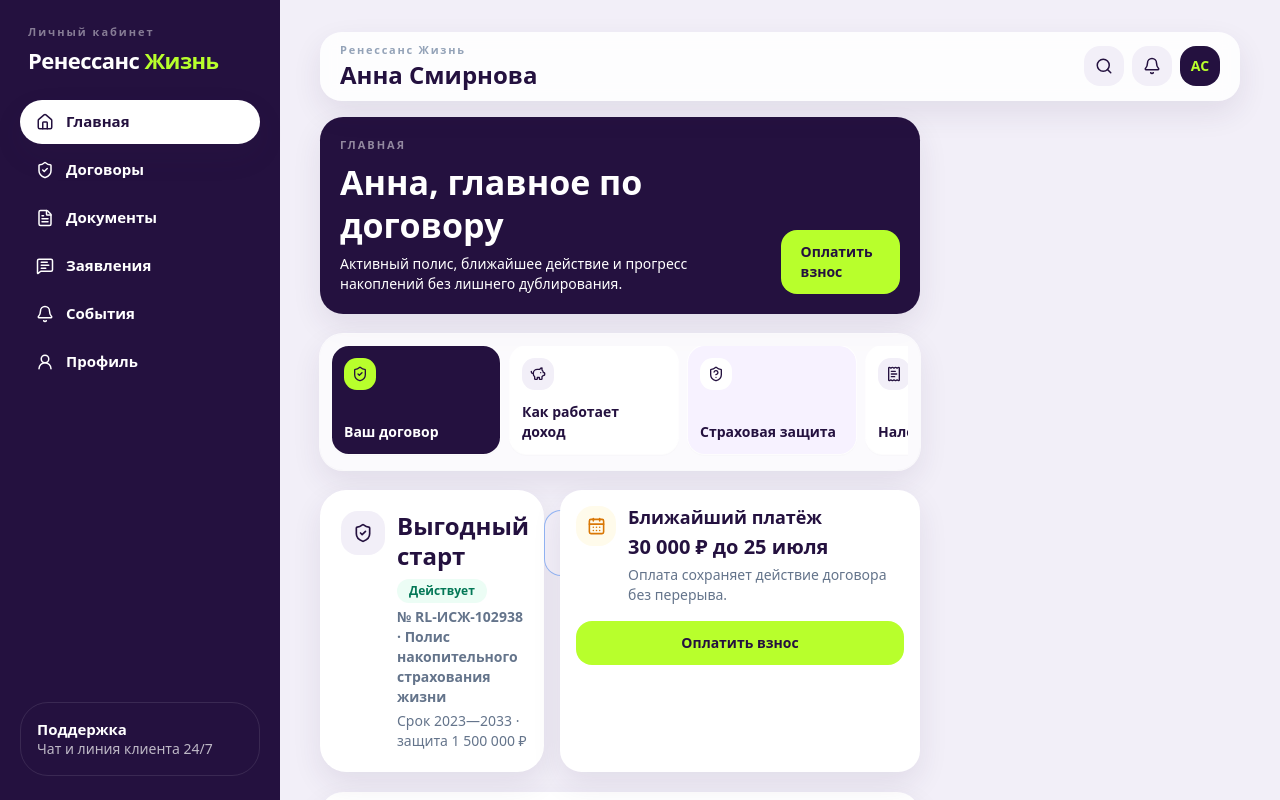
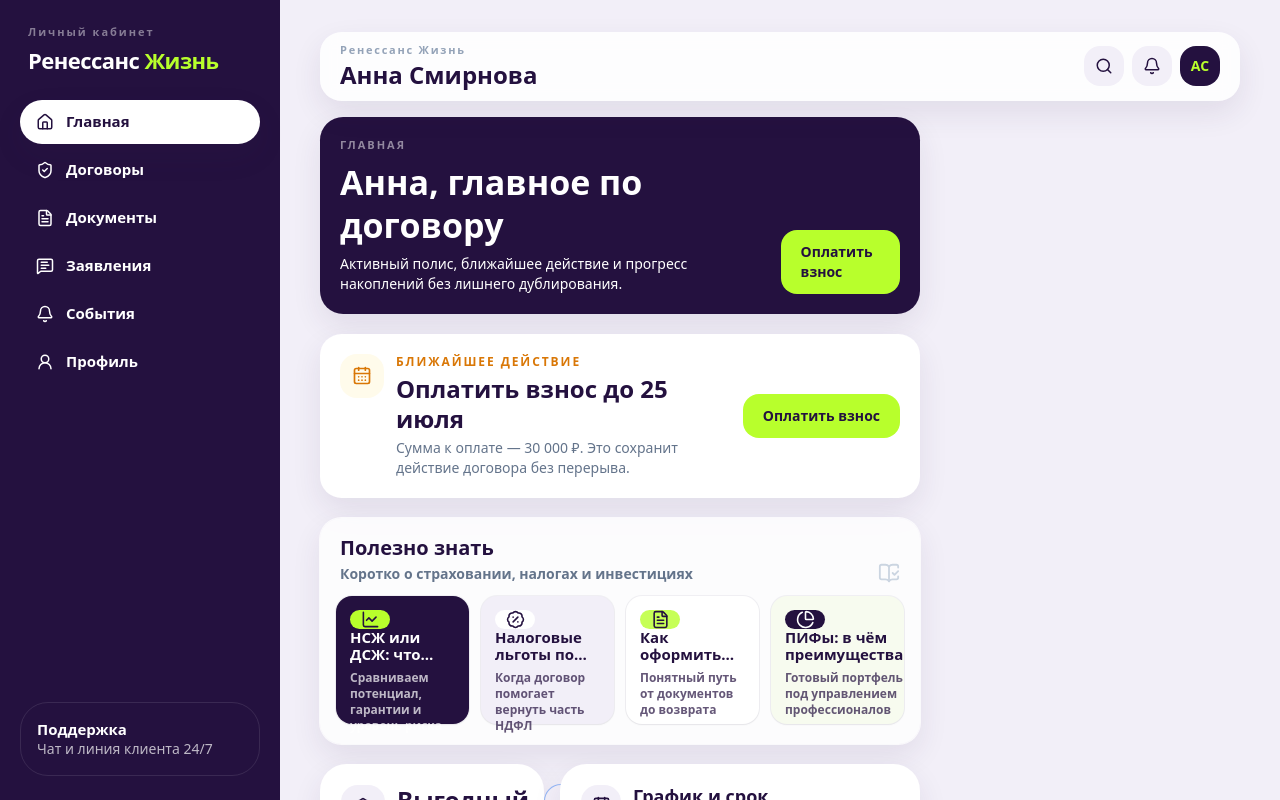
Before and after one commit to cousy4-dotcom/renlife-lk-redesign, a Next.js app: page /dashboard in a window 1280 px wide. Shown: the top 800 px of the page. Built offline with nearby package versions, Linux system fonts and the light colour scheme.

Commit message:
Improve dashboard educational stories

```diff
--- a/src/app/dashboard/page.tsx
+++ b/src/app/dashboard/page.tsx
@@ -27,6 +27,20 @@
           </div>
         </section>
 
+        <section className="rounded-[1.35rem] bg-white p-4 shadow-card md:p-5">
+          <div className="flex flex-col gap-4 md:flex-row md:items-center md:justify-between">
+            <div className="flex gap-3">
+              <div className="grid h-11 w-11 shrink-0 place-items-center rounded-[1.05rem] bg-amber-50 text-amber-600"><CalendarDays size={20} /></div>
+              <div>
+                <p className="text-xs font-black uppercase tracking-[.16em] text-amber-600">Ближайшее действие</p>
+                <h2 className="mt-1 text-2xl font-black leading-tight text-brand-900">Оплатить взнос до {financialProgress.nextPaymentDate}</h2>
+                <p className="mt-1 text-sm leading-5 text-slate-500">Сумма к оплате — {financialProgress.nextPayment}. Это сохранит действие договора без перерыва.</p>
+              </div>
+            </div>
+            <Button href="/payment" className="w-full shrink-0 md:w-auto">Оплатить взнос</Button>
+          </div>
+        </section>
+
         <InsightStories />
 
         <section className="grid gap-4 lg:grid-cols-[minmax(0,1fr)_360px]">
@@ -44,13 +58,16 @@
             </div>
           </Card>
 
-          <section className="rounded-[1.35rem] bg-white p-4 shadow-card">
+          <Card className="p-4 md:p-5">
             <div className="flex gap-3">
-              <div className="grid h-10 w-10 shrink-0 place-items-center rounded-[1.05rem] bg-amber-50 text-amber-600"><CalendarDays size={19} /></div>
-              <div><h2 className="text-lg font-black leading-tight text-brand-900">Ближайший платёж</h2><p className="mt-1 text-xl font-black text-brand-900">{financialProgress.nextPayment} до {financialProgress.nextPaymentDate}</p><p className="mt-1 text-sm leading-5 text-slate-500">Оплата сохраняет действие договора без перерыва.</p></div>
+              <div className="grid h-10 w-10 shrink-0 place-items-center rounded-[1.05rem] bg-lavender text-brand-900"><CalendarDays size={19} /></div>
+              <div>
+                <h2 className="text-lg font-black leading-tight text-brand-900">График и срок</h2>
+                <p className="mt-1 text-sm leading-5 text-slate-500">Договор рассчитан на {financialProgress.term}. Следующие даты удобно сверять в графике платежей.</p>
+                <Button href="/documents" variant="ghost" className="mt-4 w-full">Открыть документы</Button>
+              </div>
             </div>
-            <Button href="/payment" className="mt-4 w-full">Оплатить взнос</Button>
-          </section>
+          </Card>
         </section>
 
         <FinancialProgress data={financialProgress} />
--- a/src/components/dashboard/InsightStories.tsx
+++ b/src/components/dashboard/InsightStories.tsx
@@ -1,40 +1,155 @@
 'use client';
 
 import Link from 'next/link';
-import { useEffect, useState } from 'react';
-import { ArrowRight, FileCheck2, PiggyBank, ReceiptText, ShieldCheck, ShieldQuestion, X } from 'lucide-react';
+import { useEffect, useMemo, useState } from 'react';
+import { ArrowRight, BadgePercent, BookOpenCheck, Check, ChevronLeft, ChevronRight, FileText, LineChart, PieChart, ShieldCheck, X } from 'lucide-react';
 
-const insights = [
-  { title: 'Ваш договор', detail: 'Кратко о статусе, сроке и доступных действиях по полису.', href: '/contracts/contract-1', cta: 'Открыть договор', icon: ShieldCheck, tone: 'action' },
-  { title: 'Как работает доход', detail: 'Показываем разницу между внесёнными взносами, текущей расчётной суммой и прогнозом.', href: '/contracts/contract-1', cta: 'Смотреть прогресс', icon: PiggyBank, tone: 'violet' },
-  { title: 'Страховая защита', detail: 'Проверьте параметры защиты и условия действия накопительного страхования жизни.', href: '/contracts/contract-1', cta: 'Открыть условия', icon: ShieldQuestion, tone: 'soft' },
-  { title: 'Налоговый вычет', detail: 'Документы по договору пригодятся для подготовки декларации и подтверждения платежей.', href: '/documents', cta: 'Смотреть документы', icon: ReceiptText, tone: 'violet' },
-  { title: 'Полезные документы', detail: 'Полис, график платежей и памятка клиента собраны в разделе документов.', href: '/documents', cta: 'Открыть документы', icon: FileCheck2, tone: 'soft' },
-] as const;
+type StorySlide = {
+  eyebrow?: string;
+  title: string;
+  text?: string;
+  bullets?: string[];
+  compare?: { label: string; nsj: string; dsj: string }[];
+  steps?: string[];
+  note?: string;
+  cta?: { label: string; href: string };
+};
 
-type Insight = (typeof insights)[number];
-const toneStyles = { action: 'bg-brand-900 text-white', violet: 'bg-white text-brand-900', soft: 'bg-[#f7f2ff] text-brand-900' };
-const iconStyles = { action: 'bg-cta text-brand-900', violet: 'bg-lavender text-brand-900', soft: 'bg-white text-brand-900' };
+type Story = {
+  id: string;
+  title: string;
+  subtitle: string;
+  icon: typeof ShieldCheck;
+  accent: string;
+  iconClass: string;
+  slides: StorySlide[];
+};
+
+const stories: Story[] = [
+  {
+    id: 'nsj-dsj',
+    title: 'НСЖ или ДСЖ: что может быть доходнее?',
+    subtitle: 'Сравниваем потенциал, гарантии и уровень риска',
+    icon: LineChart,
+    accent: 'bg-brand-900 text-white',
+    iconClass: 'bg-cta text-brand-900',
+    slides: [
+      { title: 'Два разных подхода', text: 'Накопительное страхование жизни (НСЖ) помогает регулярно формировать сумму к сроку и сохраняет страховую защиту. Долевое страхование жизни (ДСЖ) связано с инвестиционными активами.' },
+      { title: 'Ключевые отличия', compare: [
+        { label: 'Доход', nsj: 'более предсказуемый', dsj: 'зависит от активов' },
+        { label: 'Риск', nsj: 'обычно ниже', dsj: 'может быть выше' },
+        { label: 'Гарантии', nsj: 'важная часть продукта', dsj: 'условия зависят от программы' },
+        { label: 'Горизонт', nsj: 'долгосрочный', dsj: 'долгосрочный' },
+        { label: 'Выход раньше срока', nsj: 'по условиям договора', dsj: 'по условиям договора и рынка' },
+      ] },
+      { title: 'Как выбрать', text: 'Универсально более выгодного варианта нет. НСЖ подходит, если важнее предсказуемость и страховая защита. ДСЖ может иметь больший инвестиционный потенциал, но результат зависит от стоимости активов.' },
+    ],
+  },
+  {
+    id: 'tax-benefits',
+    title: 'Налоговые льготы по НСЖ',
+    subtitle: 'Когда договор помогает вернуть часть НДФЛ',
+    icon: BadgePercent,
+    accent: 'bg-lavender text-brand-900',
+    iconClass: 'bg-white text-brand-900',
+    slides: [
+      { title: 'Что такое вычет', text: 'Социальный налоговый вычет позволяет учесть часть расходов по договору при расчёте возврата налога на доходы физических лиц (НДФЛ).' },
+      { title: 'От чего зависит право', bullets: ['срок договора', 'состав застрахованных лиц', 'наличие дохода, облагаемого НДФЛ', 'действующее законодательство'] },
+      { title: 'Без обещаний', text: 'При наличии права на вычет часть расходов по договору можно учитывать при расчёте возврата НДФЛ.', note: 'Точные условия зависят от параметров договора и налогового статуса клиента.' },
+    ],
+  },
+  {
+    id: 'tax-process',
+    title: 'Как оформить налоговый вычет',
+    subtitle: 'Понятный путь от документов до возврата',
+    icon: FileText,
+    accent: 'bg-white text-brand-900',
+    iconClass: 'bg-cta/80 text-brand-900',
+    slides: [
+      { title: 'Четыре шага', steps: ['Получить необходимые документы по договору.', 'Проверить право на налоговый вычет.', 'Подать сведения через личный кабинет ФНС или работодателя.', 'Дождаться проверки и решения.'], cta: { label: 'Посмотреть документы', href: '/documents' } },
+      { title: 'Где начать', text: 'В разделе документов собраны полис накопительного страхования жизни, график платежей и подтверждения, которые могут понадобиться для подготовки сведений.', cta: { label: 'Посмотреть документы', href: '/documents' } },
+    ],
+  },
+  {
+    id: 'funds',
+    title: 'ПИФы: в чём преимущества',
+    subtitle: 'Готовый портфель под управлением профессионалов',
+    icon: PieChart,
+    accent: 'bg-[#f7fbef] text-brand-900',
+    iconClass: 'bg-brand-900 text-white',
+    slides: [
+      { title: 'Что такое ПИФ', text: 'Паевой инвестиционный фонд объединяет средства инвесторов в общий портфель. Клиент владеет паями фонда.' },
+      { title: 'Что может быть удобно', bullets: ['диверсификация', 'профессиональное управление', 'возможность начать с относительно небольшой суммы', 'понятная структура владения паями'] },
+      { title: 'Важно помнить о рисках', bullets: ['стоимость паёв может расти и снижаться', 'прошлые результаты не гарантируют будущую доходность', 'ликвидность и комиссии зависят от конкретного фонда'], cta: { label: 'Узнать подробнее', href: '/contracts/contract-1' } },
+    ],
+  },
+];
 
 export function InsightStories() {
-  const [selected, setSelected] = useState<Insight | null>(null);
+  const [storyIndex, setStoryIndex] = useState<number | null>(null);
+  const [slideIndex, setSlideIndex] = useState(0);
+  const [touchStart, setTouchStart] = useState<number | null>(null);
+  const story = storyIndex === null ? null : stories[storyIndex];
+  const slide = story?.slides[slideIndex];
+  const progress = useMemo(() => story ? ((slideIndex + 1) / story.slides.length) * 100 : 0, [slideIndex, story]);
+
+  const close = () => setStoryIndex(null);
+  const open = (index: number) => { setStoryIndex(index); setSlideIndex(0); };
+  const next = () => {
+    if (!story || storyIndex === null) return;
+    if (slideIndex < story.slides.length - 1) setSlideIndex((value) => value + 1);
+    else if (storyIndex < stories.length - 1) open(storyIndex + 1);
+    else close();
+  };
+  const prev = () => {
+    if (!story || storyIndex === null) return;
+    if (slideIndex > 0) setSlideIndex((value) => value - 1);
+    else if (storyIndex > 0) { setStoryIndex(storyIndex - 1); setSlideIndex(stories[storyIndex - 1].slides.length - 1); }
+  };
+
   useEffect(() => {
-    if (!selected) return;
-    const onKeyDown = (event: KeyboardEvent) => event.key === 'Escape' && setSelected(null);
+    if (!story) return;
+    const onKeyDown = (event: KeyboardEvent) => {
+      if (event.key === 'Escape') close();
+      if (event.key === 'ArrowRight') next();
+      if (event.key === 'ArrowLeft') prev();
+    };
     document.addEventListener('keydown', onKeyDown);
     document.body.style.overflow = 'hidden';
     return () => { document.removeEventListener('keydown', onKeyDown); document.body.style.overflow = ''; };
-  }, [selected]);
+  });
 
   return (
-    <section className="rounded-[1.25rem] bg-white/70 p-3 shadow-card ring-1 ring-white/80 md:rounded-[1.45rem]">
-      <div className="flex snap-x gap-2.5 overflow-x-auto pb-1 [scrollbar-width:none] [&::-webkit-scrollbar]:hidden">
-        {insights.map((insight) => {
-          const Icon = insight.icon;
-          return <button key={insight.title} type="button" onClick={() => setSelected(insight)} className={`flex h-[6.75rem] w-[7.5rem] shrink-0 snap-start flex-col justify-between rounded-[1.05rem] p-3 text-left shadow-sm ring-1 ring-white/80 transition hover:-translate-y-0.5 focus:outline-none focus:ring-2 focus:ring-cta sm:w-[8.5rem] md:w-[9.5rem] lg:w-[10.5rem] ${toneStyles[insight.tone]}`}><span className={`grid h-8 w-8 place-items-center rounded-[.8rem] ${iconStyles[insight.tone]}`}><Icon size={16} /></span><span className="text-[13px] font-black leading-4 md:text-sm">{insight.title}</span></button>;
+    <section className="rounded-[1.35rem] bg-white/80 p-3 shadow-card ring-1 ring-white/80 md:p-4">
+      <div className="mb-3 flex items-end justify-between gap-3 px-1">
+        <div>
+          <h2 className="text-lg font-black text-brand-900 md:text-xl">Полезно знать</h2>
+          <p className="mt-0.5 text-sm font-semibold text-slate-500">Коротко о страховании, налогах и инвестициях</p>
+        </div>
+        <BookOpenCheck className="hidden text-slate-300 sm:block" size={22} />
+      </div>
+      <div className="grid auto-cols-[78%] grid-flow-col gap-3 overflow-x-auto pb-1 pr-8 [scrollbar-width:none] sm:auto-cols-[45%] md:grid-flow-row md:grid-cols-4 md:overflow-visible md:pr-0 [&::-webkit-scrollbar]:hidden">
+        {stories.map((item, index) => {
+          const Icon = item.icon;
+          return <button key={item.id} type="button" onClick={() => open(index)} className={`group flex h-[128px] flex-col justify-between rounded-[1rem] p-3.5 text-left shadow-sm ring-1 ring-brand-900/5 transition hover:-translate-y-0.5 hover:shadow-card focus:outline-none focus:ring-2 focus:ring-cta active:scale-[.99] ${item.accent}`}><span className={`grid h-10 w-10 place-items-center rounded-[.9rem] ${item.iconClass}`}><Icon size={19} /></span><span><span className="line-clamp-2 text-[15px] font-black leading-[1.15]">{item.title}</span><span className="mt-1.5 line-clamp-2 block text-xs font-semibold leading-4 opacity-70">{item.subtitle}</span></span></button>;
         })}
       </div>
-      {selected && <div className="fixed inset-0 z-50 flex items-end justify-center bg-brand-900/45 p-3 backdrop-blur-sm md:items-center" onMouseDown={() => setSelected(null)}><div role="dialog" aria-modal="true" className="w-full max-w-md rounded-[1.75rem] bg-white p-5 shadow-2xl" onMouseDown={(event) => event.stopPropagation()}><div className="flex items-start justify-between gap-4"><h3 className="text-2xl font-black leading-tight text-brand-900">{selected.title}</h3><button type="button" onClick={() => setSelected(null)} className="grid h-9 w-9 shrink-0 place-items-center rounded-full bg-lavender text-brand-900"><X size={18} /></button></div><p className="mt-3 text-sm font-semibold leading-6 text-slate-500">{selected.detail}</p><Link href={selected.href} className="mt-5 inline-flex min-h-11 w-full items-center justify-center gap-2 rounded-2xl bg-cta px-5 py-3 text-sm font-extrabold text-brand-900">{selected.cta}<ArrowRight size={16} /></Link></div></div>}
+
+      {story && slide && <div className="fixed inset-0 z-50 flex items-end justify-center bg-brand-900/65 p-3 backdrop-blur-sm md:items-center" onMouseDown={close}>
+        <div role="dialog" aria-modal="true" aria-label={story.title} className="w-full max-w-[560px] rounded-[1.75rem] bg-white p-4 shadow-2xl md:p-5" onMouseDown={(event) => event.stopPropagation()} onTouchStart={(event) => setTouchStart(event.touches[0].clientX)} onTouchEnd={(event) => { if (touchStart === null) return; const delta = event.changedTouches[0].clientX - touchStart; if (Math.abs(delta) > 45) delta < 0 ? next() : prev(); setTouchStart(null); }}>
+          <div className="mb-4 h-1.5 overflow-hidden rounded-full bg-lavender"><div className="h-full rounded-full bg-cta transition-all" style={{ width: `${progress}%` }} /></div>
+          <div className="flex items-start justify-between gap-3"><div><p className="text-xs font-black uppercase tracking-[.16em] text-slate-400">{story.title}</p><h3 className="mt-2 text-2xl font-black leading-tight text-brand-900 md:text-3xl">{slide.title}</h3></div><button type="button" aria-label="Закрыть сторис" onClick={close} className="grid h-11 w-11 shrink-0 place-items-center rounded-full bg-lavender text-brand-900 transition hover:bg-slate-100 focus:outline-none focus:ring-2 focus:ring-cta"><X size={19} /></button></div>
+          <div className="mt-5 min-h-[260px] text-sm leading-6 text-slate-600 md:text-base">
+            {slide.text && <p>{slide.text}</p>}
+            {slide.bullets && <ul className="space-y-2">{slide.bullets.map((item) => <li key={item} className="flex gap-2"><Check className="mt-1 shrink-0 text-emerald-600" size={16} /><span>{item}</span></li>)}</ul>}
+            {slide.steps && <ol className="space-y-3">{slide.steps.map((item, index) => <li key={item} className="flex gap-3"><span className="grid h-7 w-7 shrink-0 place-items-center rounded-full bg-lavender text-sm font-black text-brand-900">{index + 1}</span><span>{item}</span></li>)}</ol>}
+            {slide.compare && <div className="space-y-2">{slide.compare.map((row) => <div key={row.label} className="grid grid-cols-[88px_1fr_1fr] gap-2 rounded-2xl bg-slate-50 p-2 text-xs md:text-sm"><b className="text-brand-900">{row.label}</b><span>{row.nsj}</span><span>{row.dsj}</span></div>)}</div>}
+            {slide.note && <p className="mt-4 rounded-2xl bg-lavender p-3 text-sm font-semibold text-brand-900">{slide.note}</p>}
+          </div>
+          {slide.cta && <Link href={slide.cta.href} className="mb-3 inline-flex min-h-11 w-full items-center justify-center gap-2 rounded-2xl bg-cta px-5 py-3 text-sm font-extrabold text-brand-900 transition hover:bg-[#aaf021] focus:outline-none focus:ring-2 focus:ring-brand-900" onClick={close}>{slide.cta.label}<ArrowRight size={16} /></Link>}
+          <div className="flex items-center justify-between gap-3 border-t border-slate-100 pt-4"><button type="button" onClick={prev} disabled={storyIndex === 0 && slideIndex === 0} className="inline-flex min-h-11 items-center gap-2 rounded-2xl px-4 text-sm font-black text-brand-900 transition hover:bg-lavender focus:outline-none focus:ring-2 focus:ring-cta disabled:cursor-not-allowed disabled:opacity-35"><ChevronLeft size={18} />Назад</button><button type="button" onClick={next} className="inline-flex min-h-11 items-center gap-2 rounded-2xl bg-brand-900 px-5 text-sm font-black text-white transition hover:bg-brand-800 focus:outline-none focus:ring-2 focus:ring-cta">{storyIndex === stories.length - 1 && slideIndex === story.slides.length - 1 ? 'Готово' : 'Далее'}<ChevronRight size={18} /></button></div>
+        </div>
+      </div>}
     </section>
   );
 }
```
